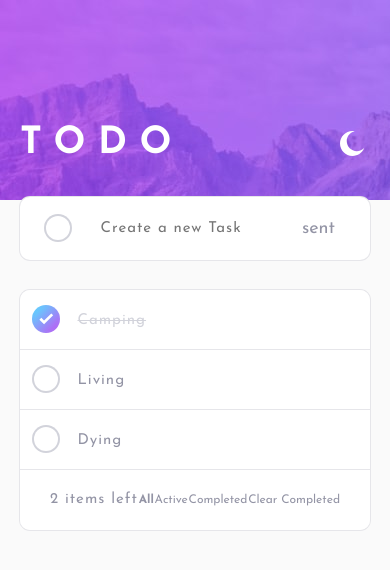
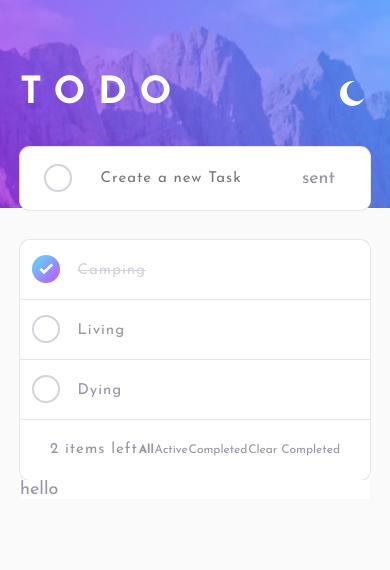
Before and after one commit to EdRafCas/Todo_app, a React (Create React App) app: page / in a window 390 px wide. Shown: the top 570 px of the page. Built offline with nearby package versions, Linux system fonts and the light colour scheme.

Commit message:
changes to responsive design

```diff
--- a/src/App.js
+++ b/src/App.js
@@ -103,14 +103,14 @@ const App = () => {
   return (
   <div className={mode === "light" ?'container light-theme':'container dark-theme'}>
     <div className='innerContent'>
-      <div className='headerimageLight' >
-     {/*  {
+      {/* <div className='headerimageLight' >
+      {
         mode === "light"?
         <img src={HeaderLight}alt='header light mode'/>
         :
         <img src={HeaderDark}alt='header dark mode'/>
-      } */}
-      </div>
+      }
+      </div> */}
       <div className='block'>
         <div className='header-top'>
           <span>TODO</span>
@@ -184,7 +184,11 @@ const App = () => {
             </div>
           </div>
         </ul>
-
+        <div className='input-container-list' >
+        <div className='input-container-counter'>
+          <span>hello</span>
+        </div>
+        </div>
 
       </div>
     </div>
--- a/src/App.scss
+++ b/src/App.scss
@@ -61,9 +61,12 @@ $color-hover-list-dark:hsl(237, 14%, 26%);
   flex-direction:column;
   justify-content: flex-start;
   align-items: center;
-  height:100%;
   width:100%;
+  min-width:375px;
   min-height:100vh;
+  background-repeat: no-repeat;
+  background-position: top center;
+  background-size: contain;
   .innerContent{
     display: flex;
     flex-direction:column;
@@ -79,12 +82,15 @@ $color-hover-list-dark:hsl(237, 14%, 26%);
       position:absolute;
       top:0;
       z-index:1;
-      height:200px;
+      height:30rem;
       width:100%;
-      background-image: url(./img/bg-desktop-light.jpg);
-      img{
-        width:100%;
-      }
+      /* background-image: url(./img/bg-desktop-light.jpg);
+      background-repeat: no-repeat;
+      background-position: top center;
+      background-size: contain;
+        img{
+          width:100%;
+        }*/
       }
     .block{
       max-width: 54rem;
@@ -304,7 +310,10 @@ $color-hover-list-dark:hsl(237, 14%, 26%);
   }
 }
 
+
+/* -----------LIGHT THEME----------- */
 .container.light-theme{
+  background-image: url(./img/bg-desktop-light.jpg);
   .input-container-list{
     span{
       color:$color-border-light
@@ -352,8 +361,22 @@ $color-hover-list-dark:hsl(237, 14%, 26%);
     }
   }
 }
+.light-theme {
+  background-color: $color-background-light;
+}
 
+.light-theme input{
+  color: #000;
+}
+.light-theme .input-container{
+  background-color: $color-background-light;
+}
+.light-theme .input-container-list{
+  background-color: #fff;
+}
+/* -----------DARK THEME----------- */
 .container.dark-theme{
+  background-image: url(/img/bg-desktop-dark.jpg);
   .input-container-list{
     span{
       color:$color-border-dark;
@@ -407,22 +430,6 @@ $color-hover-list-dark:hsl(237, 14%, 26%);
   }
 }
 
-.light-theme {
-  background-color: $color-background-light;
-}
-
-.light-theme input{
-  color: #000;
-}
-.light-theme .input-container{
-  background-color: $color-background-light;
-}
-.light-theme .input-container-list{
-  background-color: #fff;
-}
-
-
-
 .dark-theme span{
   color:#fff;
 }
@@ -445,7 +452,16 @@ $color-hover-list-dark:hsl(237, 14%, 26%);
 
   .container{
     padding:2rem;
+    .innerContent{
+      padding-top:5rem;
+    }
   }
 
+  .container.light-theme{
+    background-image: url(./img/bg-mobile-light.jpg);
+  }
+  .container.dark-theme{
+    background-image: url(./img/bg-mobile-dark.jpg);
+  }
 
 }
```
Also changed, not shown: src/img/bg-mobile-dark.jpg (added), src/img/bg-mobile-light.jpg (added).
